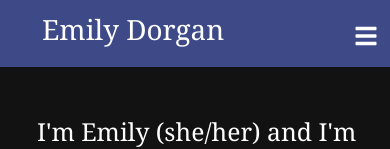
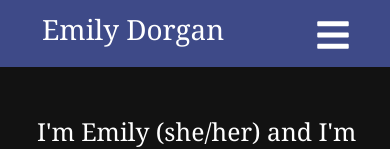
Before and after one commit to emdorgan/react-portfolio, a React (Create React App) app: page / in a window 390 px wide. Shown: the top 149 px of the page. Built offline with nearby package versions, Linux system fonts and the light colour scheme.

Commit message:
set up the styling for the toggler

```diff
--- a/src/App.css
+++ b/src/App.css
@@ -32,6 +32,11 @@
 
 .custom-align{
   flex-grow: 0;
+  position: absolute;
+  right: 0;
+  top: 100%;
+  background-color: var(--mainSiteColor);
+  padding: 0px 10px 10px 10px;
 }
 
 .profile {
@@ -39,6 +44,17 @@
   width: 152px;
   border-radius: 50%;
   margin-bottom: 5px;
+}
+
+.toggler {
+  font-size: 2em;
+  position: absolute;
+  top: 25%;
+  right: 10%;
+}
+
+nav {
+  width: 30%;
 }
 
 section {
@@ -190,12 +206,14 @@ section article {
   }
 }
 
-@media only screen and (max-width: 426px){
+@media only screen and (max-width: 492px){
 
   .profile {
     display: none;
   }
-
+  .toggler {
+    font-size: 1.5em;
+  }
   .my-name{
     font-size: 1.2em;
   }
--- a/src/components/Nav.js
+++ b/src/components/Nav.js
@@ -22,8 +22,8 @@ export default function Nav({ currentPage, handlePageChange }){
     }
 
     return(
-        <nav className="" id="navbarNav">
-            <FaBars onClick={toggleDropdown} />
+        <nav id="navbarNav">
+            <FaBars className="toggler" onClick={toggleDropdown} />
             {dropdown ? (<ul className="navbar-nav custom-align">
                 <li className="nav-item p-1">
                     <a
```
Also changed, not shown: 1 other file (tests, documents, lock files or other folders).
